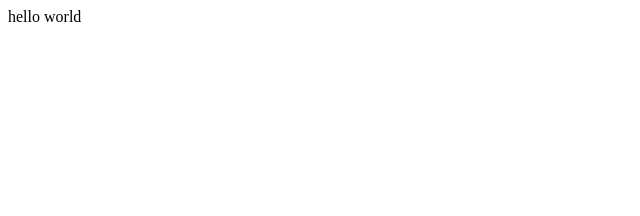
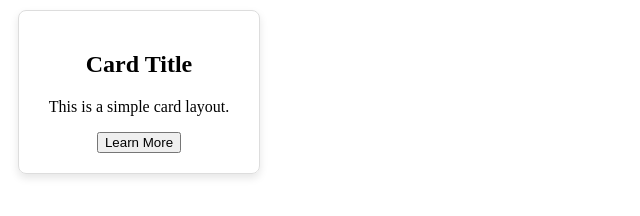
Before and after one commit to druva8/file, a plain HTML site: page index.html in a window 1280 px wide. Shown: the whole page, without its empty margins (0-640 px from the left). Drawn offline with Linux system fonts and the light colour scheme.

Commit message:
add new file

```diff
--- a/index.html
+++ b/index.html
@@ -1 +1,26 @@
-<p>hello world</p>
+<!DOCTYPE html>
+<html lang="en">
+<head>
+    <meta charset="UTF-8">
+    <meta name="viewport" content="width=device-width, initial-scale=1.0">
+    <title>Card UI</title>
+    <style>
+        .card {
+            border: 1px solid #ddd;
+            border-radius: 8px;
+            padding: 20px;
+            width: 200px;
+            margin: 10px;
+            box-shadow: 0px 4px 8px rgba(0, 0, 0, 0.1);
+            text-align: center;
+        }
+    </style>
+</head>
+<body>
+    <div class="card">
+        <h2>Card Title</h2>
+        <p>This is a simple card layout.</p>
+        <button>Learn More</button>
+    </div>
+</body>
+</html>
```
